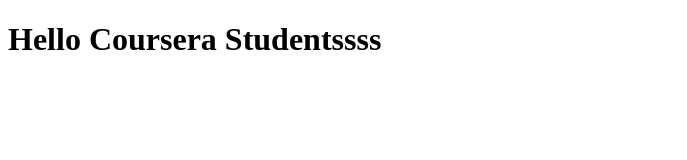
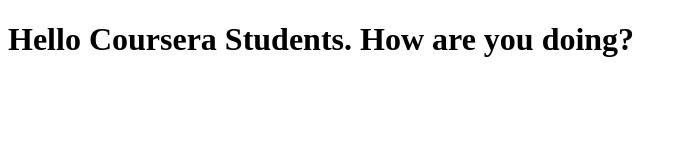
Before and after one commit to ngaikwad04/coursera-test, a plain HTML site: page index.html in a window 1280 px wide. Shown: the whole page, without its empty margins (0-687 px from the left). Drawn offline with Linux system fonts and the light colour scheme.

Commit message:
First web file.

```diff
--- a/index.html
+++ b/index.html
@@ -5,6 +5,6 @@
     <title>Hello Course</title>
   </head>
   <body>
-    <h1>Hello Coursera Studentssss</h1>
+    <h1>Hello Coursera Students. How are you doing?</h1>
   </body>
 </html>
```
